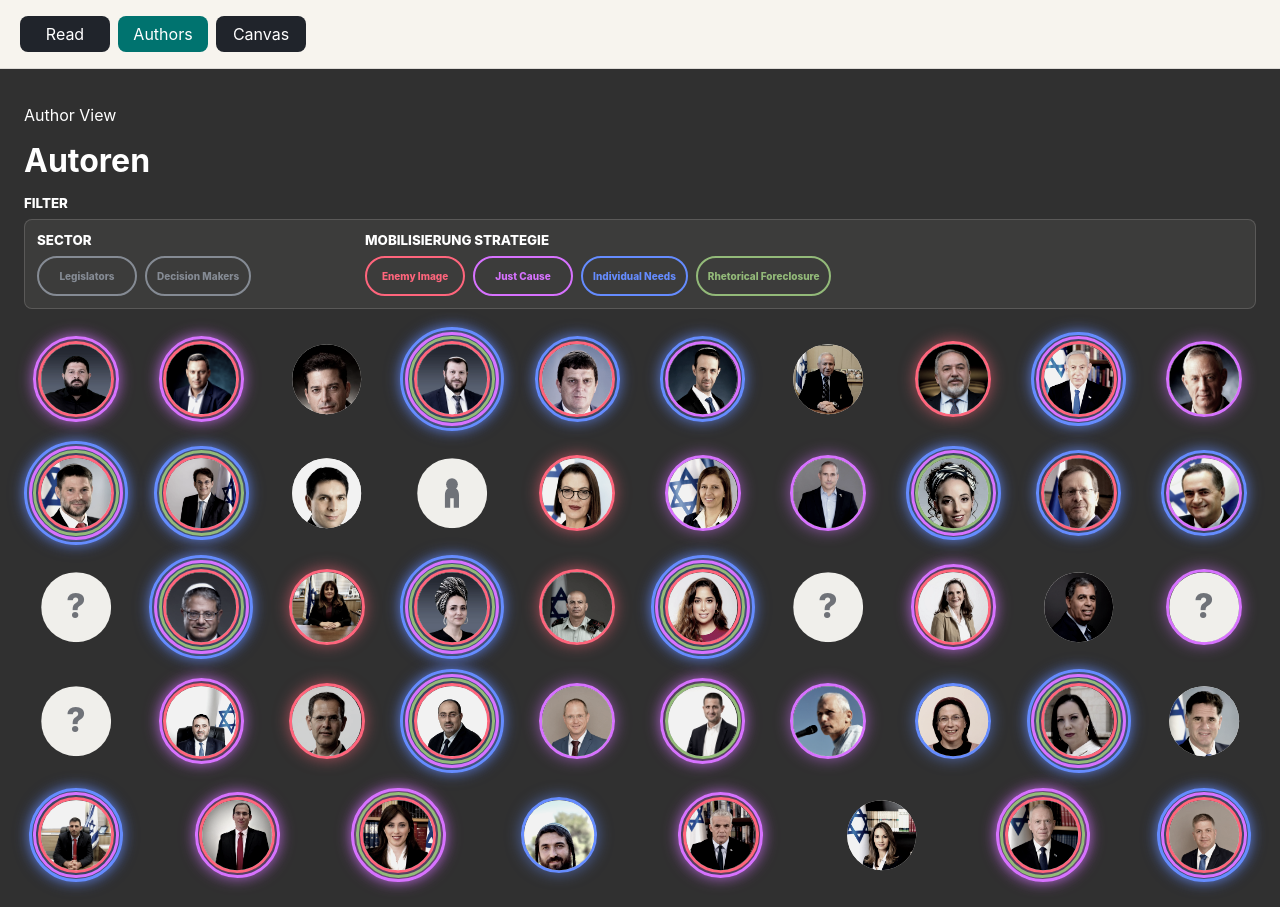
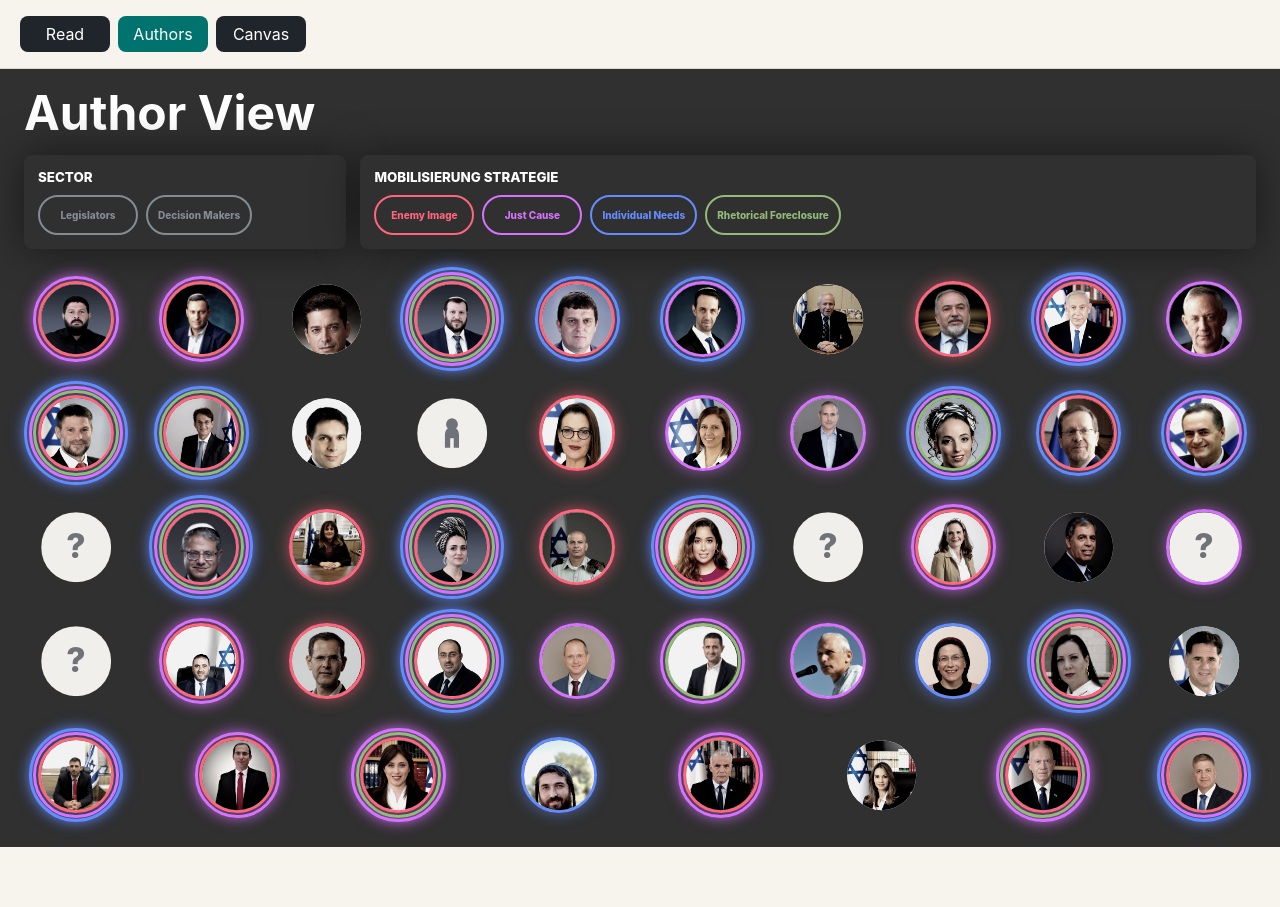
Before and after one commit to eligi9/intend, a Vue app: page / in a window 1280 px wide. Both pictures are taken after a click on the button "Authors". After the commit the page ends 847 px from the top, so only its background shows below. Built offline with nearby package versions, Linux system fonts and the light colour scheme.

Commit message:
Refine author view filter layout

```diff
--- a/src/views/authors/AuthorView.css
+++ b/src/views/authors/AuthorView.css
@@ -13,37 +13,37 @@
 
 .author-view__header {
   display: grid;
-  gap: 4px;
 }
 
 .author-view__header h2 {
   margin: 0;
-  font-size: 32px;
+  font-size: 48px;
   line-height: 1;
 }
 
 .author-filters,
-.author-filter-panel,
-.author-filter-group {
+.author-filter-card {
   display: grid;
-  gap: 8px;
+  gap: 10px;
 }
 
-.author-filters > small,
-.author-filter-group small {
+.author-filters {
+  grid-template-columns: minmax(180px, 0.36fr) minmax(360px, 1fr);
+  align-items: stretch;
+  gap: 14px;
+}
+
+.author-filter-card {
+  align-content: start;
+  padding: 14px;
+  border-radius: 8px;
+  background: var(--author-view-background);
+  box-shadow: 0 0 40px rgba(0, 0, 0, 0.5);
+}
+
+.author-filter-card small {
   font-weight: 800;
   text-transform: uppercase;
-}
-
-.author-filter-panel {
-  grid-template-columns: minmax(180px, 0.36fr) minmax(360px, 1fr);
-  align-items: start;
-  width: 100%;
-  gap: 12px;
-  padding: 12px;
-  border: 1px solid rgba(245, 243, 238, 0.16);
-  border-radius: 8px;
-  background: rgba(245, 243, 238, 0.06);
 }
 
 .author-filter-row {
@@ -86,7 +86,7 @@
     padding: 18px;
   }
 
-  .author-filter-panel {
+  .author-filters {
     grid-template-columns: 1fr;
   }
 
--- a/src/views/authors/AuthorView.vue
+++ b/src/views/authors/AuthorView.vue
@@ -38,15 +38,11 @@ function matchesAuthorFilters(authorLabels: IntentLabelKey[], sector: string | n
 <template>
   <section class="author-view">
     <header class="author-view__header">
-      <p class="eyebrow">Author View</p>
-      <h2>Autoren</h2>
+      <h2>Author View</h2>
     </header>
 
     <section class="author-filters" aria-label="Autoren Filter">
-      <small>Filter</small>
-
-      <div class="author-filter-panel">
-        <section class="author-filter-group" aria-label="Sector Filter">
+      <section class="author-filter-card" aria-label="Sector Filter">
         <small>Sector</small>
         <div class="author-filter-row">
           <FilterButton
@@ -60,7 +56,7 @@ function matchesAuthorFilters(authorLabels: IntentLabelKey[], sector: string | n
         </div>
       </section>
 
-        <section class="author-filter-group" aria-label="Überlabel Filter">
+      <section class="author-filter-card" aria-label="Überlabel Filter">
         <small>Mobilisierung Strategie</small>
         <div class="author-filter-row">
           <FilterButton
@@ -73,7 +69,6 @@ function matchesAuthorFilters(authorLabels: IntentLabelKey[], sector: string | n
           />
         </div>
       </section>
-      </div>
     </section>
 
     <section class="author-view__grid" aria-label="Autoren">
```
Lines whose indentation alone changed are shown as unchanged.
